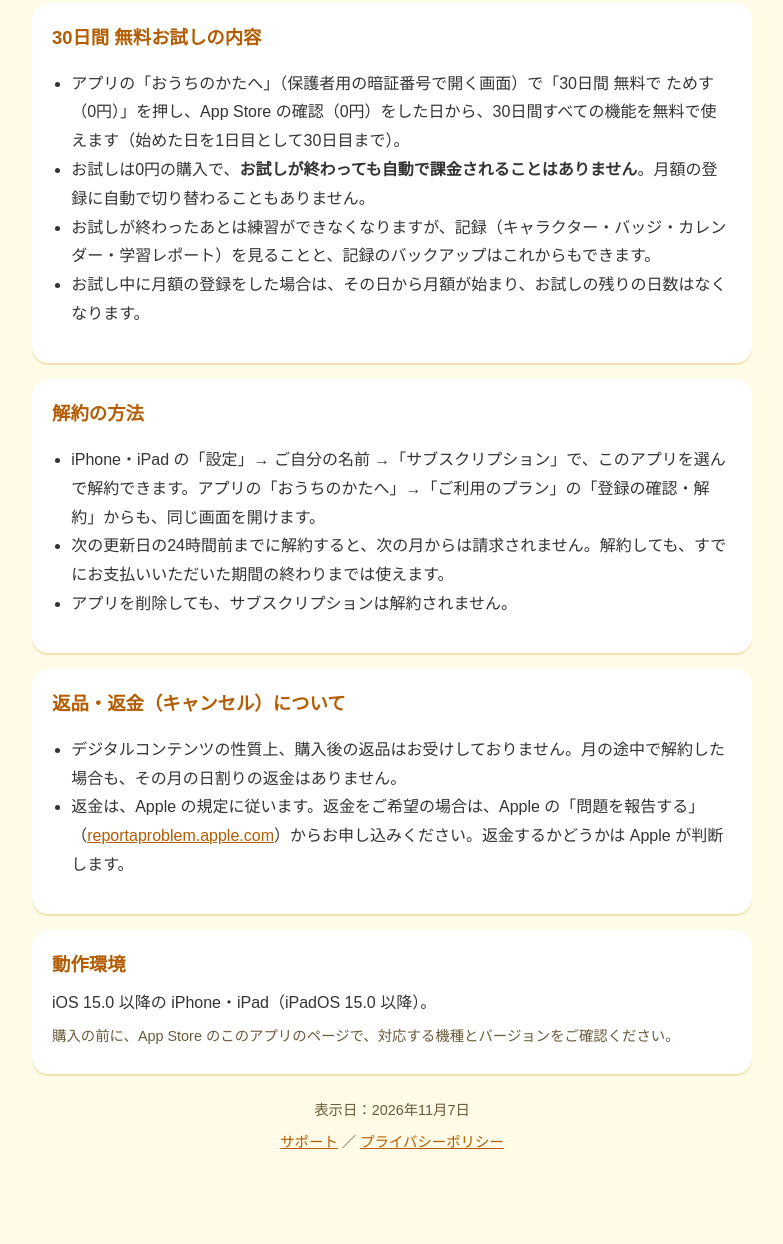
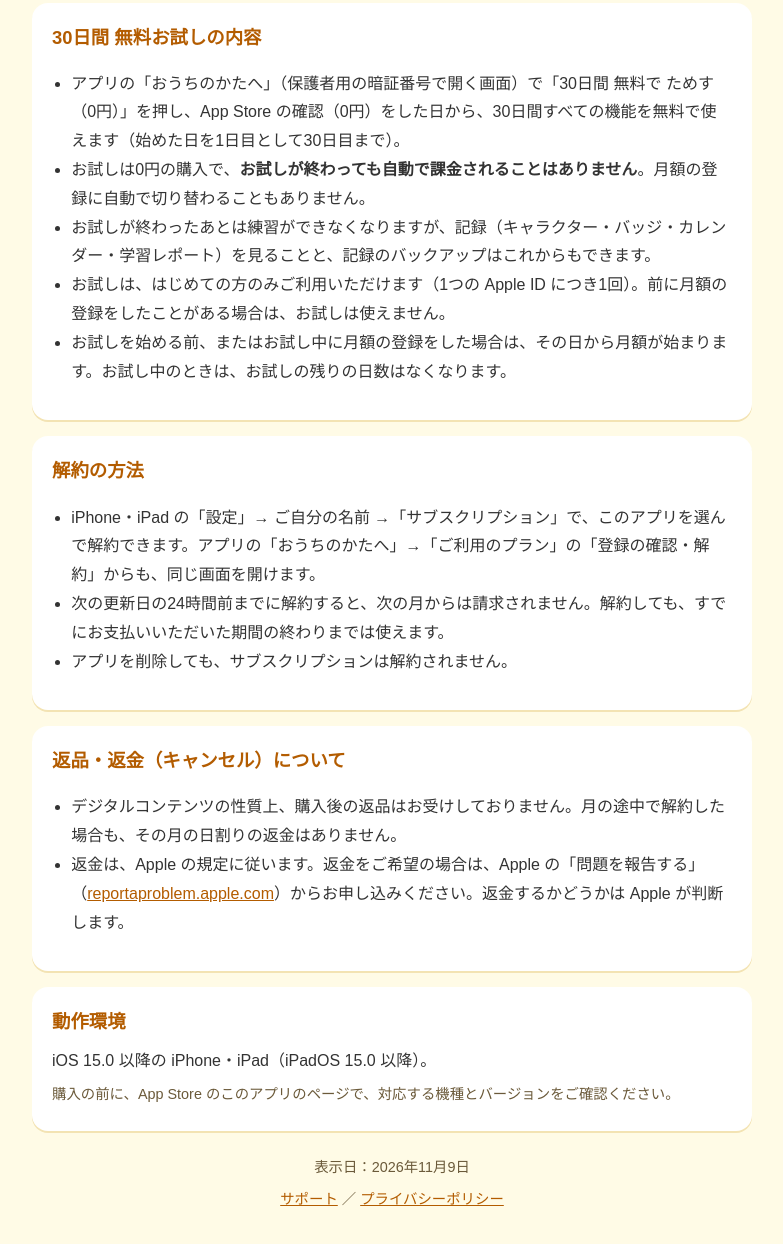
Before and after one commit to katsu-ya/katsu-ya.github.io, a plain HTML site: page keisan-renshu/tokushoho.html in a window 1280 px wide. Shown: the part 1332-2576 px from the top of the page, without its empty margins (248-1031 px from the left). Before the commit the page ends 2541 px from the top, so only its background shows below. Drawn offline with Linux system fonts and the light colour scheme.

```diff
--- a/keisan-renshu/tokushoho.html
+++ b/keisan-renshu/tokushoho.html
@@ -68,7 +68,7 @@
     <h2>販売価格</h2>
     <dl>
       <dt>30日間 無料お試し</dt>
-      <dd>0円（1つの Apple ID につき1回）</dd>
+      <dd>0円（はじめての方のみ。1つの Apple ID につき1回）</dd>
       <dt>けいさん れんしゅう 月額（自動更新サブスクリプション）</dt>
       <dd>月額300円（税込）</dd>
     </dl>
@@ -101,7 +101,8 @@
       <li>アプリの「おうちのかたへ」（保護者用の暗証番号で開く画面）で「30日間 無料で ためす（0円）」を押し、App Store の確認（0円）をした日から、30日間すべての機能を無料で使えます（始めた日を1日目として30日目まで）。</li>
       <li>お試しは0円の購入で、<b>お試しが終わっても自動で課金されることはありません</b>。月額の登録に自動で切り替わることもありません。</li>
       <li>お試しが終わったあとは練習ができなくなりますが、記録（キャラクター・バッジ・カレンダー・学習レポート）を見ることと、記録のバックアップはこれからもできます。</li>
-      <li>お試し中に月額の登録をした場合は、その日から月額が始まり、お試しの残りの日数はなくなります。</li>
+      <li>お試しは、はじめての方のみご利用いただけます（1つの Apple ID につき1回）。前に月額の登録をしたことがある場合は、お試しは使えません。</li>
+      <li>お試しを始める前、またはお試し中に月額の登録をした場合は、その日から月額が始まります。お試し中のときは、お試しの残りの日数はなくなります。</li>
     </ul>
   </section>
 
@@ -129,7 +130,7 @@
   </section>
 
   <footer>
-    <p>表示日：2026年11月7日</p>
+    <p>表示日：2026年11月9日</p>
     <p><a href="support.html">サポート</a> ／ <a href="privacy.html">プライバシーポリシー</a></p>
   </footer>
 </main>
```
Also changed, not shown: keisan-renshu/support.html (+2 -1 lines).
